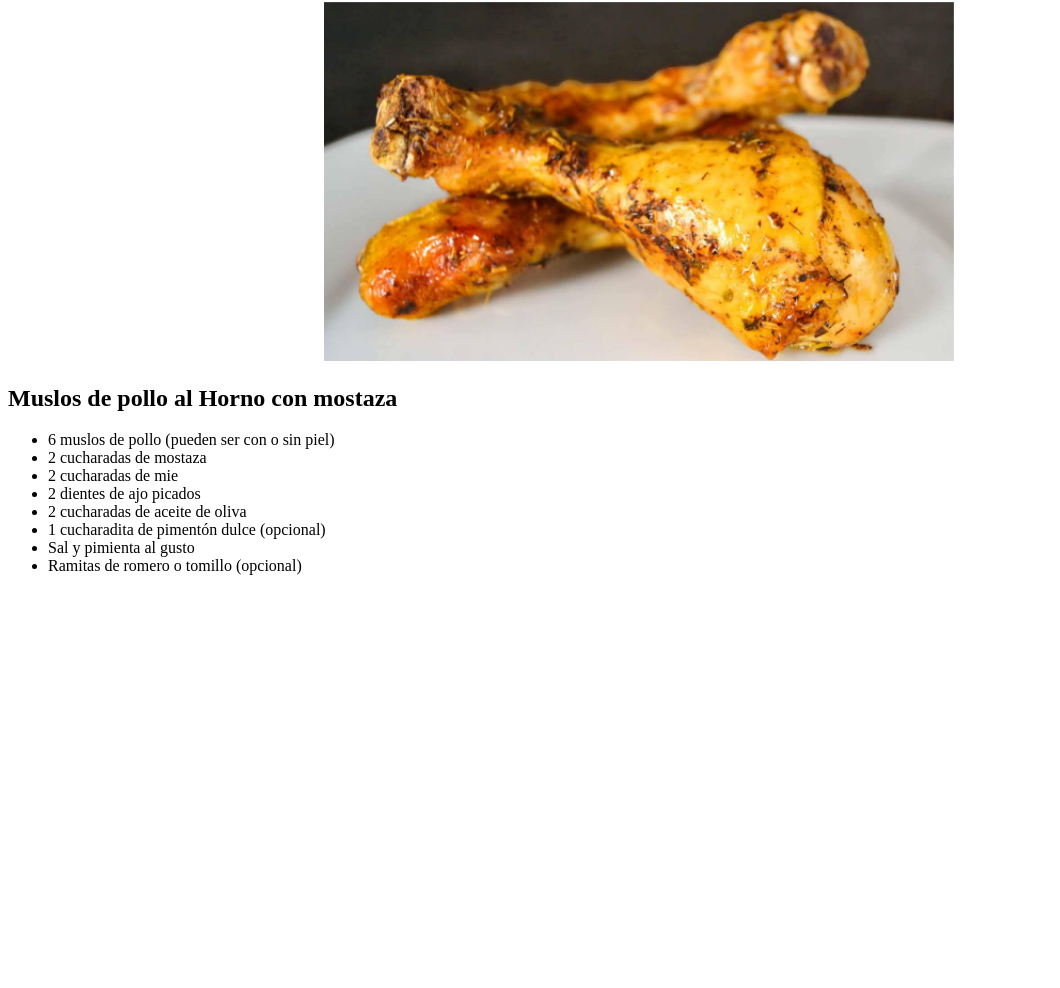
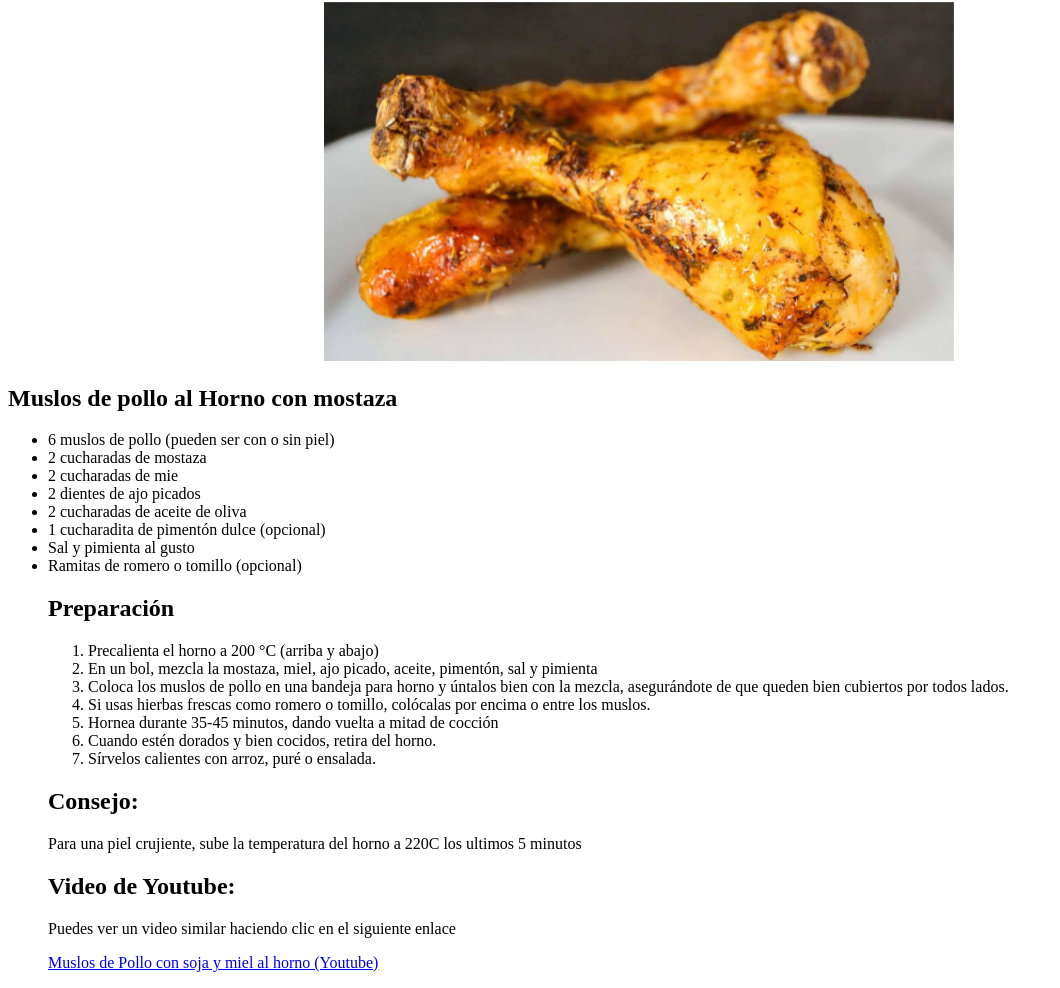
Before and after one commit to DanelMorales/Desarollo-Software-V-Laboratorio-4-y-5, a plain HTML site: page Software V Laboratorio 5.html in a window 1280 px wide. Shown: the part 79-1067 px from the top of the page, without its empty margins (0-1060 px from the left). Before the commit the page ends 800 px from the top, so only its background shows below. Drawn offline with Linux system fonts and the light colour scheme; files whose address does not match are found by name.

Commit message:
Tarea terminada

```diff
--- a/Software V Laboratorio 5.html
+++ b/Software V Laboratorio 5.html
@@ -12,7 +12,6 @@
     </div>
 <h2> Muslos de pollo al Horno con mostaza</h2>
 <ul>
-
     <li>6 muslos de pollo (pueden ser con o sin piel)</li>
     <li>2 cucharadas de mostaza </li>
     <li>2 cucharadas de mie</li>
@@ -21,5 +20,21 @@
     <li>1 cucharadita de pimentón dulce (opcional)</li>
     <li>Sal y pimienta al gusto</li>
     <li>Ramitas de romero o tomillo (opcional)</li>
+<h2>Preparación</h2>
+<ol>
+    <li>Precalienta el horno a 200 °C (arriba y abajo)</li>
+    <li>En un bol, mezcla la mostaza, miel, ajo picado, aceite, pimentón, sal y pimienta</li>
+    <li>Coloca los muslos de pollo en una bandeja para horno y úntalos bien con la mezcla,
+asegurándote de que queden bien cubiertos por todos lados.</li>
+    <li>Si usas hierbas frescas como romero o tomillo, colócalas por encima o entre los muslos.</li>
+    <li>Hornea durante 35-45 minutos, dando vuelta a mitad de cocción</li>
+    <li>Cuando estén dorados y bien cocidos, retira del horno.</li>
+    <li>Sírvelos calientes con arroz, puré o ensalada.</li>
+</ol>
+<h2>Consejo:</h2>
+<P>Para una piel crujiente, sube la temperatura del horno a 220C los ultimos 5 minutos</P>
+<h2>Video de Youtube: </h2>
+<p>Puedes ver un video similar haciendo clic en el siguiente enlace</p>
+<a href=  "https://www.youtube.com/watch?v=iuUaQmC7tWA" >Muslos de Pollo con soja y miel al horno (Youtube)</a><br>
 </body>
 </html>
```
